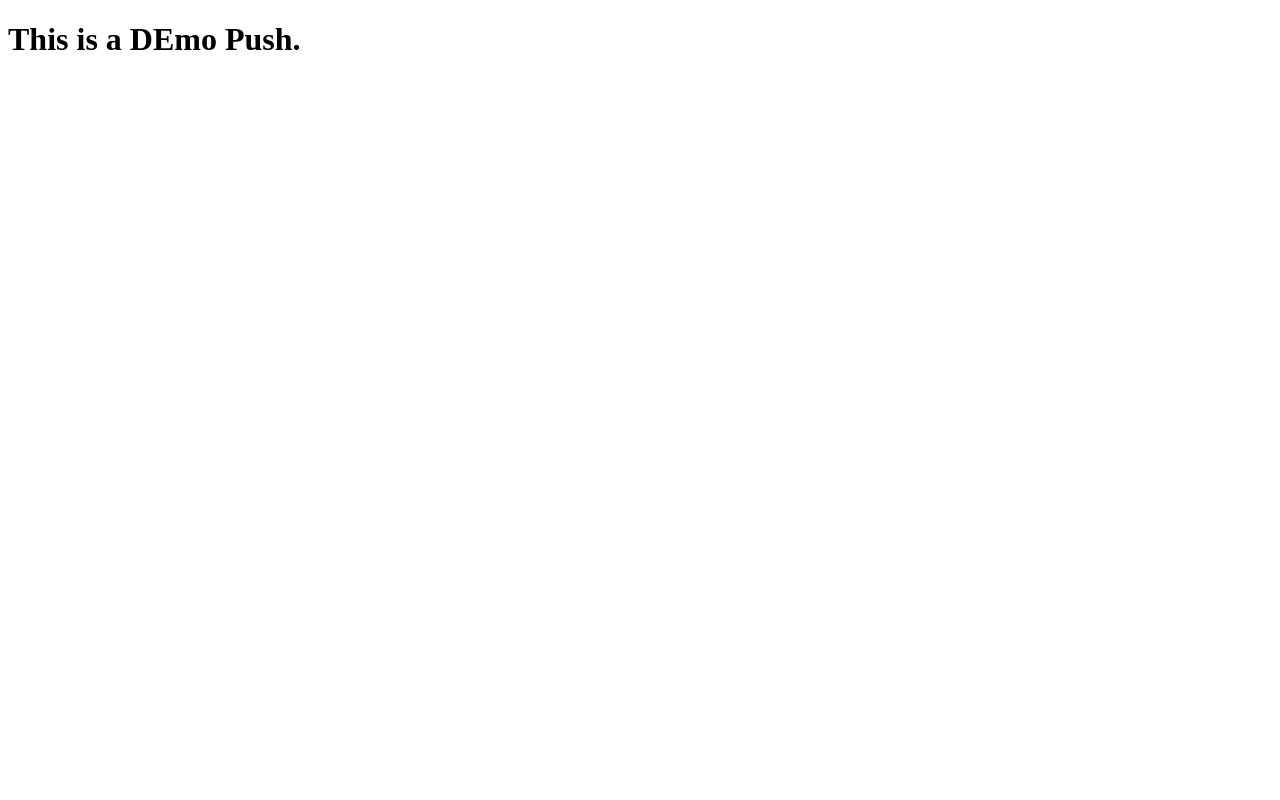
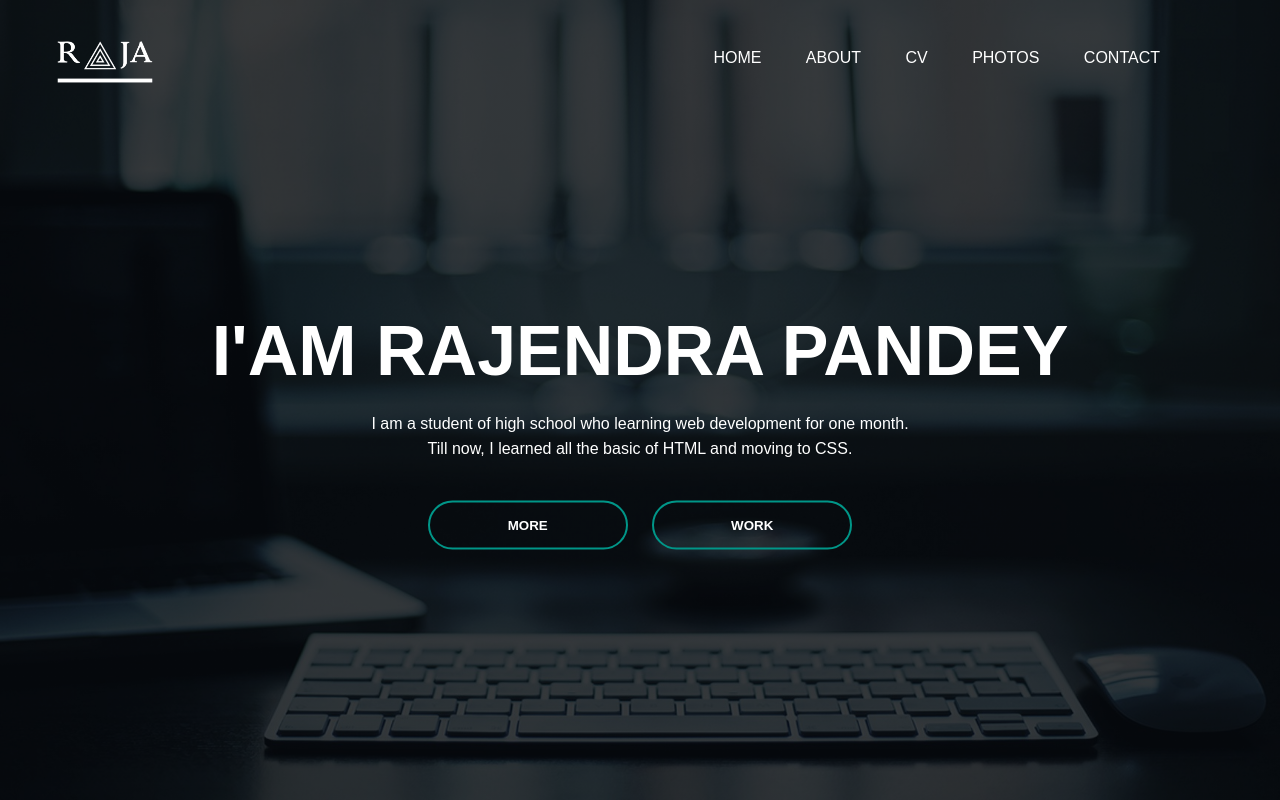
Before and after one commit to rajendra7169/html-crash-course, a plain HTML site: page Fifth Day/index.html in a window 1280 px wide. Drawn offline with Linux system fonts and the light colour scheme.

Commit message:
fifth day website project

```diff
--- a/Fifth Day/index.html
+++ b/Fifth Day/index.html
@@ -4,11 +4,38 @@
     <meta charset="UTF-8" />
     <meta http-equiv="X-UA-Compatible" content="IE=edge" />
     <meta name="viewport" content="width=device-width, initial-scale=1.0" />
-    <title>Document</title>
+    <title>Rajendra Pandey</title>
+    <link rel="stylesheet" href="style.css" />
+    <link rel="shortcut icon" href="titleicon.ico" type="image/x-icon" />
   </head>
   <body>
-    <div class="flex-container">
-      <h1>This is a DEmo Push.</h1>
+    <div class="container">
+      <header>
+        <div class="logo">
+          <a href="/"><img src="logo.png" alt="logo" /></a>
+        </div>
+        <nav>
+          <ul>
+            <li><a href="#">HOME</a></li>
+            <li><a href="#">ABOUT</a></li>
+            <li><a href="#">CV</a></li>
+            <li><a href="#">PHOTOS</a></li>
+            <li><a href="#">CONTACT</a></li>
+          </ul>
+        </nav>
+      </header>
+      <div class="content">
+        <h1>I'AM RAJENDRA PANDEY</h1>
+        <p>
+          I am a student of high school who learning web development for one
+          month.<br />Till now, I learned all the basic of HTML and moving to
+          CSS.
+        </p>
+        <div>
+          <button type="button"><span></span> MORE</button>
+          <button type="button"><span></span> WORK</button>
+        </div>
+      </div>
     </div>
   </body>
 </html>
--- a/Fifth Day/style.css
+++ b/Fifth Day/style.css
@@ -5,12 +5,120 @@
 }
 
 body {
-  font-family: -apple-system, BlinkMacSystemFont, "Segoe UI", Roboto, Oxygen,
-    Ubuntu, Cantarell, "Open Sans", "Helvetica Neue", sans-serif;
+  font-family: sans-serif;
   font-weight: 500;
 }
 
-h1 {
-  font-weight: 600;
-  font-style: italic;
+.container {
+  background-image: linear-gradient(rgba(0, 0, 0, 0.75), rgba(0, 0, 0, 0.75)),
+    url(background.jpg);
+  background-position: center;
+  background-size: cover;
+  width: 100%;
+  height: 100vh;
 }
+
+.logo img {
+  width: 110px;
+  margin-left: 50px;
+  margin-top: 20px;
+}
+
+.logo {
+  display: inline-block;
+}
+
+nav ul li {
+  display: inline-block;
+  padding: 20px;
+  list-style: none;
+  position: relative;
+  text-transform: uppercase;
+}
+
+nav a {
+  text-decoration: none;
+  color: #fff;
+}
+
+nav {
+  margin-right: 100px;
+  padding-top: 22px;
+}
+
+header {
+  display: flex;
+  justify-content: space-between;
+  align-items: center;
+}
+
+nav ul li::after {
+  content: "";
+  background: #009688;
+  width: 0;
+  height: 3px;
+  position: absolute;
+  bottom: 10px;
+  left: 0;
+  transition: 0.5s;
+}
+
+nav ul li:hover::after {
+  width: 100%;
+}
+
+.content {
+  width: 100%;
+  position: absolute;
+  top: 50%;
+  transform: translateY(-50%);
+  text-align: center;
+  color: #fff;
+}
+
+.content h1 {
+  font-size: 70px;
+  margin-top: 80px;
+}
+
+.content p {
+  margin: 20px auto;
+  font-weight: 100;
+  line-height: 25px;
+}
+
+button {
+  width: 200px;
+  padding: 15px 0;
+  text-align: center;
+  margin: 20px 10px;
+  border-radius: 25px;
+  font-weight: bold;
+  border: 2px solid #009688;
+  background: transparent;
+  color: #fff;
+  cursor: pointer;
+  position: relative;
+  overflow: hidden;
+}
+
+span {
+  background: #009688;
+  height: 100%;
+  width: 0;
+  border-radius: 25px;
+  position: absolute;
+  left: 0;
+  bottom: 0;
+  z-index: -1;
+  transition: 0.5s;
+}
+
+button:hover span {
+  width: 100%;
+}
+
+button:hover {
+  border: none;
+  /* transform: translateY(0); */
+}
```
Also changed, not shown: Fifth Day/background.jpg (added), Fifth Day/logo.png (added), Fifth Day/titleicon.ico (added).
